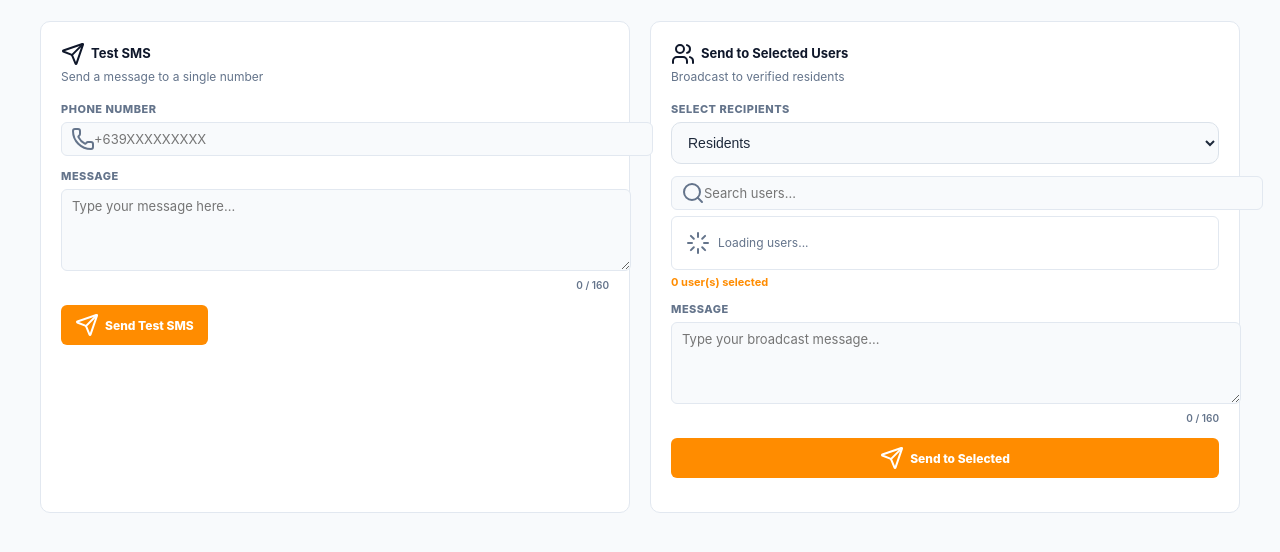
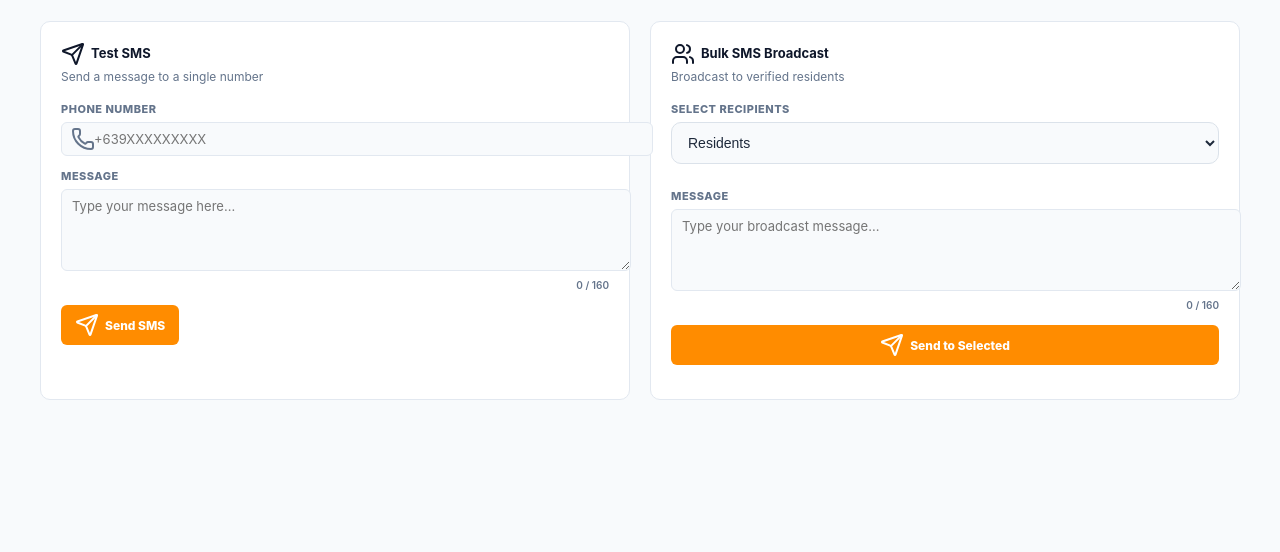
Before and after one commit to joshuaapostol24/resq-web, a website: page SMS/sms.html in a window 1280 px wide. Shown: the part 190-742 px from the top of the page. Drawn offline with nearby package versions, Linux system fonts and the light colour scheme.

Commit message:
sms html fix

```diff
--- a/SMS/sms.html
+++ b/SMS/sms.html
@@ -82,7 +82,7 @@
 
                 <button class="btn-primary" onclick="sendTestSMS()">
                     <i data-lucide="send" size="14"></i>
-                    Send Test SMS
+                    Send SMS
                 </button>
 
                 <div id="testResult" class="result-box hidden"></div>
@@ -91,7 +91,7 @@
             <!-- BULK SMS -->
             <div class="card">
                 <div class="card-header">
-                    <h3><i data-lucide="users" size="14"></i> Send to Selected Users</h3>
+                    <h3><i data-lucide="users" size="14"></i> Bulk SMS Broadcast</h3>
                     <p>Broadcast to verified residents</p>
                 </div>
 
@@ -116,19 +116,6 @@
 
                 </select>
 
-                <div class="input-wrap">
-                        <i data-lucide="search" class="input-icon" size="14"></i>
-                        <input type="text" id="userSearch" placeholder="Search users..." oninput="filterUsers()">
-                    </div>
-                    <div class="user-list" id="userList">
-                        <div class="user-list-loading">
-                            <i data-lucide="loader" size="14"></i>
-                            Loading users...
-                        </div>
-                    </div>
-                    <div class="selected-count">
-                        <span id="selectedCount">0</span> user(s) selected
-                    </div>
                 </div>
 
                 <div class="form-group">
```
